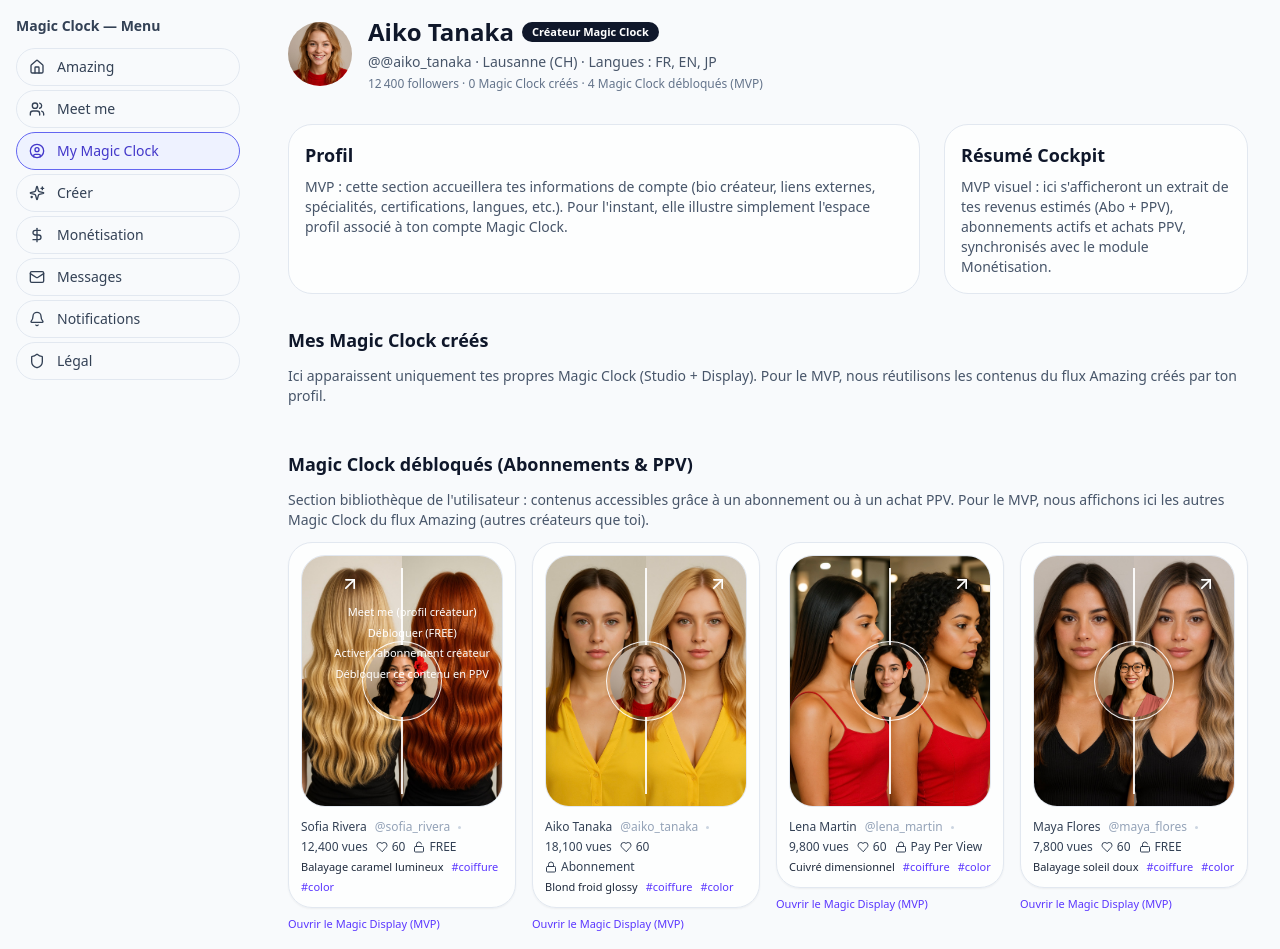
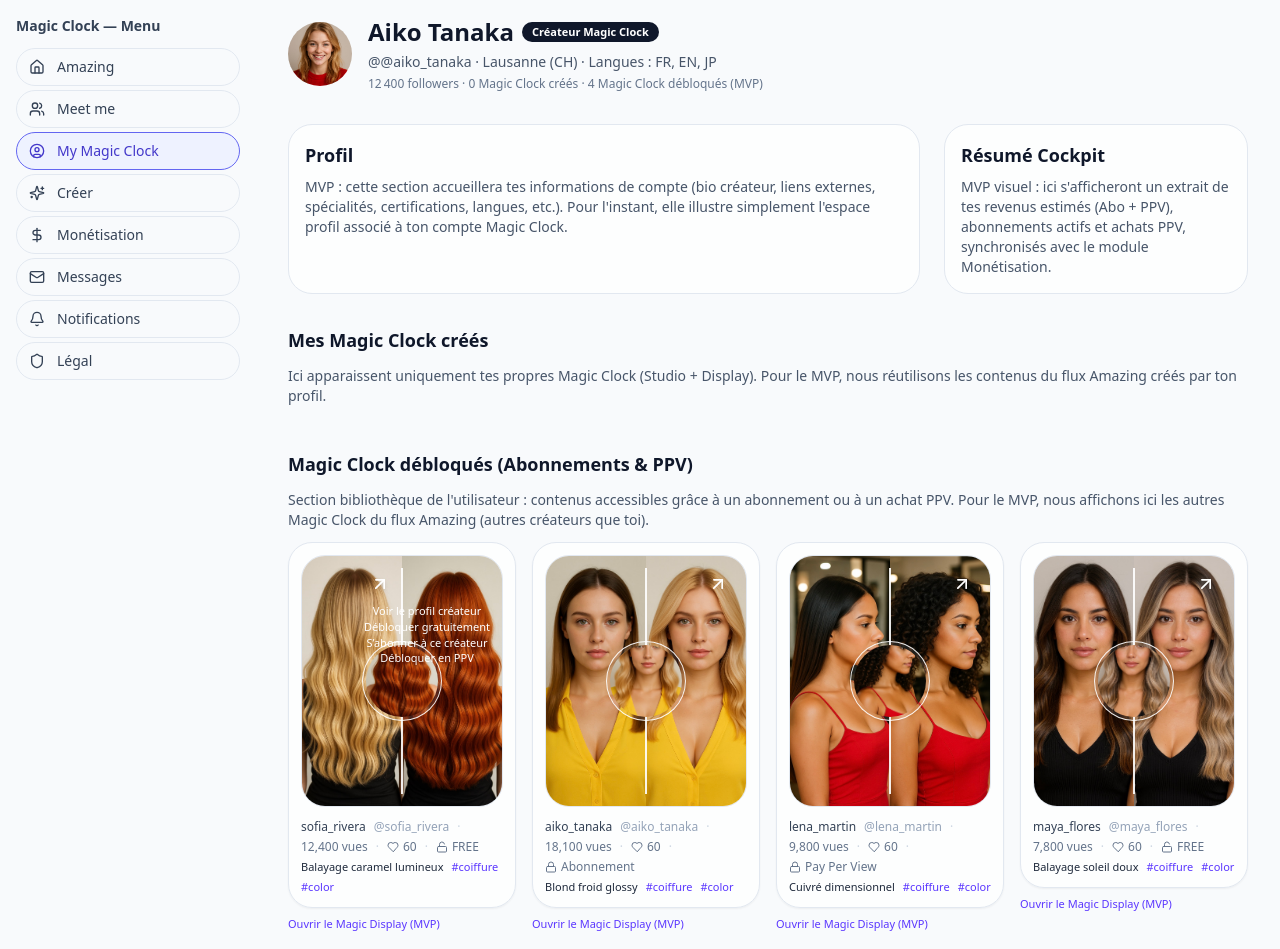
Before and after one commit to welcome-magic-clock/magic-clock-web-mvp, a Next.js app: page /mymagic in a window 1280 px wide. Both pictures are taken after a click on the button 474 px from the left and 584 px from the top of the page. Built offline with nearby package versions, Linux system fonts and the light colour scheme.

Commit message:
Update MediaCard.tsx
Finitions UX Amazing (menu flèche + typographie)

```diff
--- a/features/amazing/MediaCard.tsx
+++ b/features/amazing/MediaCard.tsx
@@ -37,21 +37,11 @@ function MediaSlot({ src, alt }: { src: string; alt: string }) {
 }
 
 export default function MediaCard({ item }: Props) {
-  // Avatar depuis Meet me (on ignore la présence ou non du @)
-  const cleanUserHandle =
-    item.user.startsWith("@") ? item.user.slice(1) : item.user;
-
-  const creator =
-    CREATORS.find((c) => {
-      const cleanCreatorHandle = c.handle.startsWith("@")
-        ? c.handle.slice(1)
-        : c.handle;
-      return cleanCreatorHandle === cleanUserHandle;
-    }) ?? null;
-
+  // Avatar depuis Meet me
+  const creator = CREATORS.find((c) => c.handle === item.user);
   const avatar = creator?.avatar ?? item.image;
 
-  // Avant / Après réels fournis par le feed (avec fallback)
+  // Avant / Après (maintenant vraiment branché sur beforeUrl / afterUrl)
   const beforeUrl = item.beforeUrl ?? item.image;
   const afterUrl = item.afterUrl ?? item.image;
 
@@ -155,7 +145,7 @@ export default function MediaCard({ item }: Props) {
             </div>
           </Link>
 
-          {/* Flèche + menu FREE / Abo / PPV (texte overlay) */}
+          {/* Flèche + menu FREE / Abo / PPV (texte overlay ultra épuré) */}
           <div className="absolute right-3 top-3 z-10 text-right text-[11px] text-white">
             <button
               type="button"
@@ -170,7 +160,7 @@ export default function MediaCard({ item }: Props) {
             </button>
 
             {menuOpen && (
-              <div className="mt-1 space-y-1 [text-shadow:0_0_8px_rgba(0,0,0,0.85)]">
+              <div className="mt-1 space-y-0.5 leading-tight [text-shadow:0_0_6px_rgba(0,0,0,0.8)]">
                 {/* Meet me */}
                 <button
                   type="button"
@@ -180,7 +170,7 @@ export default function MediaCard({ item }: Props) {
                     window.location.href = "/meet";
                   }}
                 >
-                  Meet me (profil créateur)
+                  Voir le profil créateur
                 </button>
 
                 {/* FREE */}
@@ -193,7 +183,7 @@ export default function MediaCard({ item }: Props) {
                   >
                     {isLoading === "FREE"
                       ? "Vérification FREE…"
-                      : "Débloquer (FREE)"}
+                      : "Débloquer gratuitement"}
                   </button>
                 )}
 
@@ -205,8 +195,8 @@ export default function MediaCard({ item }: Props) {
                   disabled={isLoading === "ABO"}
                 >
                   {isLoading === "ABO"
-                    ? "Activation Abo…"
-                    : "Activer l’abonnement créateur"}
+                    ? "Activation de l’abonnement…"
+                    : "S’abonner à ce créateur"}
                 </button>
 
                 {/* PPV */}
@@ -218,7 +208,7 @@ export default function MediaCard({ item }: Props) {
                 >
                   {isLoading === "PPV"
                     ? "Déblocage PPV…"
-                    : "Débloquer ce contenu en PPV"}
+                    : "Débloquer en PPV"}
                 </button>
               </div>
             )}
@@ -235,21 +225,25 @@ export default function MediaCard({ item }: Props) {
           </span>
           <span className="text-slate-400">@{item.user}</span>
 
-          <span className="h-[3px] w-[3px] rounded-full bg-slate-300" />
+          <span className="text-slate-300">·</span>
 
-          <span>
+          <span className="text-slate-500">
             <span className="font-medium">
               {item.views.toLocaleString()}
             </span>{" "}
             vues
           </span>
 
-          <span className="flex items-center gap-1">
+          <span className="text-slate-300">·</span>
+
+          <span className="flex items-center gap-1 text-slate-500">
             <Heart className="h-3 w-3" />
             <span>60</span>
           </span>
 
-          <span className="flex items-center gap-1">
+          <span className="text-slate-300">·</span>
+
+          <span className="flex items-center gap-1 text-slate-500">
             {isLocked ? (
               <Lock className="h-3 w-3" />
             ) : (
```
